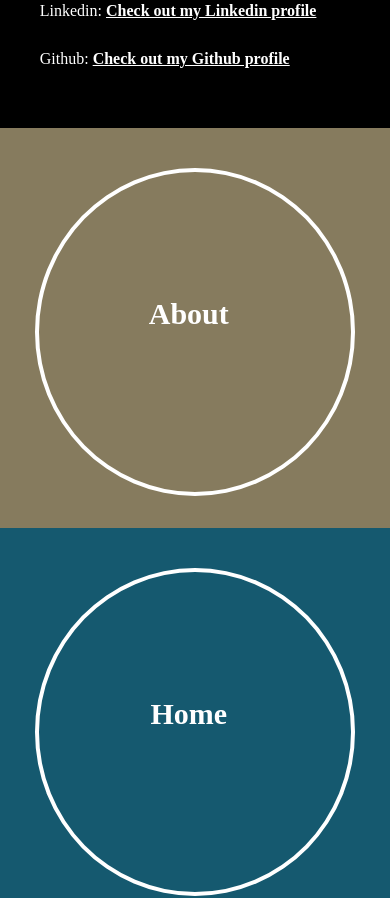
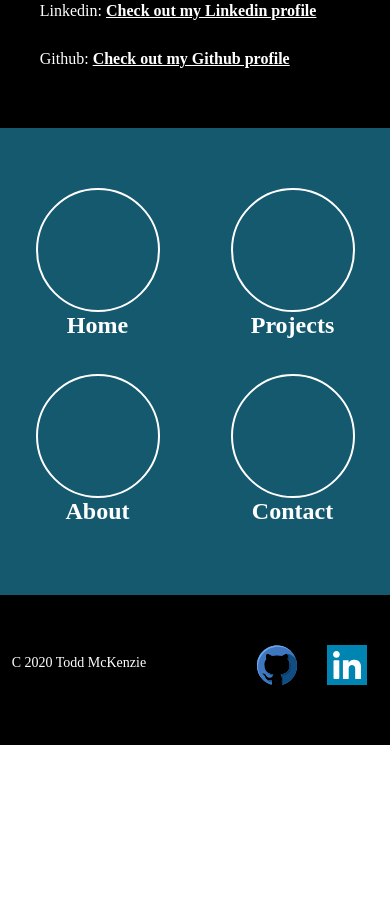
Before and after one commit to toddmckenzie/Portfolio, a React (Create React App) app in the folder port/: page /contact in a window 390 px wide. Shown: the part 1240-2138 px from the top of the page. After the commit the page ends 1985 px from the top, so only its background shows below. Built offline with nearby package versions, Linux system fonts and the light colour scheme.

Commit message:
made a new bottom nav, also fixed family photo to width a percent

```diff
--- a/port/src/App.css
+++ b/port/src/App.css
@@ -2,17 +2,9 @@
   max-width: 1300px;
   width: 100%;
   margin: 0 auto;
+  background-color: black;
 }
 
-
-@keyframes App-logo-spin {
-  from {
-    transform: rotate(0deg);
-  }
-  to {
-    transform: rotate(360deg);
-  }
-}
 
 @media (max-width: 600px){
   .container {
--- a/port/src/App.js
+++ b/port/src/App.js
@@ -5,9 +5,10 @@ import Header from './components/header';
 import Skills from './components/skills';
 import Contact from './components/contact';
 import Projects from './components/projects';
+import BottomNav from './components/bottomnav';
 import Home from './components/home';
 import { Route } from 'react-router-dom';
-
+import Footer from './components/footer';
 
 function App() {
   return (
@@ -16,6 +17,8 @@ function App() {
         <Route exact path="/" component={Home} />
         <Route path="/about" component={About} />
         <Route path="/contact" component={Contact} />
+        <BottomNav />
+        <Footer />
         </div>
   );
 }
--- a/port/src/components/about.css
+++ b/port/src/components/about.css
@@ -5,8 +5,9 @@
   }
 
   .family {
-      width: 650px;
-      height: 400px;
+      max-width: 650px;
+      max-height: 400px;
+      width: 50%;
       margin-left: 0px;
       margin-top: 80px;
       border-radius: 20px;
--- a/port/src/components/about.js
+++ b/port/src/components/about.js
@@ -38,11 +38,7 @@ const About = () => {
                     <p className="super-bottom-words">My journey through Lambda was challenging, but resulted in a deep love for coding. For once in my life, I can truly say I have found an opportunity to purse something I enjoy in my career. I love learning and making new apps that users love. I love being stuck on a problem and waking up in the middle of the night with the answer. In short, I am obsessed with code and aim to continue to develop into the best developer I can be.</p>
                     <img src={hat} className="hat" />
                 </div>
-                <div className="flex">
-                <AboutBox info="home"/>
-                <ContactBox info="contact"/>
-            </div>
-                <Footer />
+
           </div>
     )
 }
--- /dev/null
+++ b/port/src/components/bottomnav.css
@@ -0,0 +1,65 @@
+.bottom-nav {
+    height: 250px;
+    background-color: #15596F;
+    display: flex;
+    justify-content: space-around;
+}
+
+.small-circle {
+    height: 120px;
+    width: 120px;
+    border-radius: 50%;
+    border: 2px solid white;
+}
+
+.small-circle:hover {
+    background-color: #867B5E;
+}
+
+.bottom-anchors:hover {
+    transform: scale(1.0)
+}
+
+.bottom-anc-words {
+    margin-left: 25%;
+}
+
+.bottom-anc-words-home {
+    margin-left: 30%;
+}
+
+.bottom-anc-words-projects {
+    margin-left: 22%;
+}
+
+.bottom-hover:hover {
+    text-decoration: underline;
+}
+
+@media (max-width: 600px){
+    .bottom-nav {
+        padding-top: 50px;
+        flex-wrap: wrap;
+        height: 100%;
+    }
+    .bottom-anchors {
+        width: 49%;
+    }
+
+.bottom-anc-words {
+    margin: 0 auto;
+}
+
+.bottom-anc-words-home {
+    margin: 0 auto;
+}
+
+.bottom-anc-words-projects {
+    margin: 0 auto;
+}
+.small-circle {
+    margin: 0 auto;
+}
+
+
+}
--- /dev/null
+++ b/port/src/components/bottomnav.js
@@ -0,0 +1,62 @@
+import React, { useEffect } from 'react';
+import { Link } from 'react-router-dom';
+import './bottomnav.css';
+
+
+
+const BottomNav = () => {
+
+    const executeScroll = () => {
+        setTimeout(() => {
+            window.scrollTo(0, 850)
+        }, 10)
+
+    }
+
+    return (
+        <div className="bottom-nav">
+
+                <a className="bottom-anchors">
+                    <Link to="/">
+                    <div className="small-circle">
+
+                    </div>
+                    <p className="bottom-anc-words-home bottom-hover">Home</p>
+                    </Link>
+                </a>
+
+
+                <a className="bottom-anchors" onClick={() => executeScroll()}>
+                    <Link to="/">
+                    <div className="small-circle">
+
+                    </div>
+                    <p className="bottom-anc-words-projects bottom-hover">Projects</p>
+                    </Link>
+                </a>
+
+
+            <a className="bottom-anchors">
+                <Link to="/about">
+                    <div className="small-circle">
+
+                    </div>
+                    <p className="bottom-anc-words-home bottom-hover">About</p>
+                </Link>
+            </a>
+
+
+                <a className="bottom-anchors">
+                    <Link to="/contact">
+                    <div className="small-circle">
+
+                    </div>
+                    <p className="bottom-anc-words bottom-hover">Contact</p>
+                    </Link>
+                </a>
+
+        </div>
+    )
+}
+
+export default BottomNav;
--- a/port/src/components/contact.js
+++ b/port/src/components/contact.js
@@ -19,11 +19,6 @@ const Contact = () => {
                 <p className="linkedin">Linkedin: <a className="social" target="_blank" href="https://www.linkedin.com/in/todd-mckenzie-0431a7141/">Check out my Linkedin profile</a></p>
                 <p className="github">Github: <a className="social" target="_blank" href="https://github.com/toddmckenzie">Check out my Github profile</a></p>
             </div>
-            <div className="flex">
-                <AboutBox info="about"/>
-                <ContactBox info="home"/>
-            </div>
-            <Footer />
         </div>
     )
 }
--- a/port/src/components/footer.css
+++ b/port/src/components/footer.css
@@ -3,6 +3,7 @@
     height: 150px;
     background-color: black;
     display: flex;
+    overflow-y: hidden;
 }
 .icons {
     height: 40px;
--- a/port/src/components/home.js
+++ b/port/src/components/home.js
@@ -16,11 +16,6 @@ const Home = () => {
         <div className="home">
             <Projects />
             <Skills />
-            <div className="flex">
-                <AboutBox info="about" />
-                <ContactBox info="contact"/>
-            </div>
-            <Footer />
         </div>
     )
 }
--- a/port/src/components/projects.css
+++ b/port/src/components/projects.css
@@ -53,7 +53,9 @@ p {
 
 .db-img {
     width: 30%;
+    height: 700px;
     margin-top: 0px;
+    margin-top: 50px;
 }
 .db-heading:hover {
     color: #3366CC;
@@ -208,8 +210,13 @@ p {
     }
     .tweet {
         flex-direction: column;
+        margin-bottom: 0;
     }
     a {
         font-size: 16px;
     }
+    .git-tweet {
+        text-decoration: underline;
+        font-size: 26px;
+    }
 }
--- a/port/src/components/projects.js
+++ b/port/src/components/projects.js
@@ -65,7 +65,7 @@ const Projects = () => {
                         <p>Tweet better was the first react project that I built, created during a one-week Build week following a 3-week React Unit at Lambda School. Myself and another developer collaborated to create the Front end interface in React and Redux, while the Backend was built by two Data Scientists.</p>
                         <p>The idea behind Tweet Better was to evaluate the content of a Tweet before you post to Twitter. The Backend rated the sentiment of the tweet and the Frontend displayed this sentiment rating clearly to the user.
                         The site is located at  <a className="TB-heading anchorT" href="https://tweetbetterapp.netlify.com" target="_blank"> https://tweetbetterapp.netlify.com.</a></p>
-                        <p>Github Code: <a href="https://github.com/tweet-better-build-week-2/Frontend" target="_blank" className="TB-heading" style={{fontSize: "26px", textDecoration: "underline"}}>Frontend</a></p>
+                        <p>Github Code: <a href="https://github.com/tweet-better-build-week-2/Frontend" target="_blank" className="TB-heading git-tweet" style={{textDecoration: "underline"}}>Frontend</a></p>
                     </div>
                 </div>
         </div>
--- a/port/src/components/skills.css
+++ b/port/src/components/skills.css
@@ -33,6 +33,7 @@ h1 {
 @media (max-width: 600px){
     .skills {
         overflow-x: hidden;
+        padding-top: 160px;
     }
     li {
         margin: 0 auto;
@@ -40,12 +41,10 @@ h1 {
     .row {
         flex-direction: column;
         margin: 0 auto;
-
     }
     .box {
-        width: 95%;
+        width: 100%;
         height: auto;
-        margin-bottom: 150px;
         background-color: #23443C;
     }
 }
```
